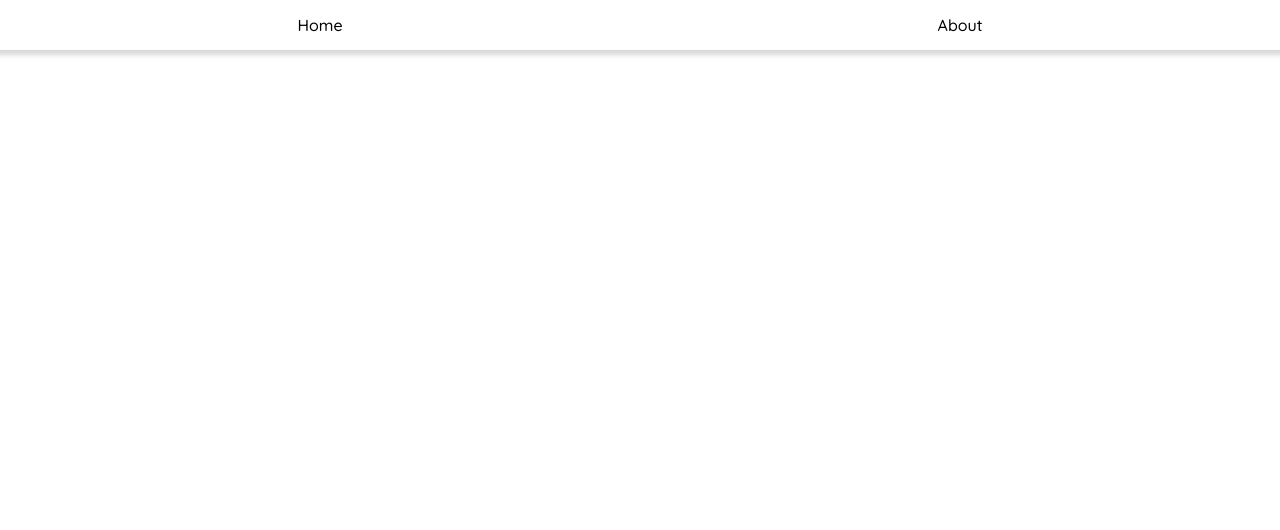
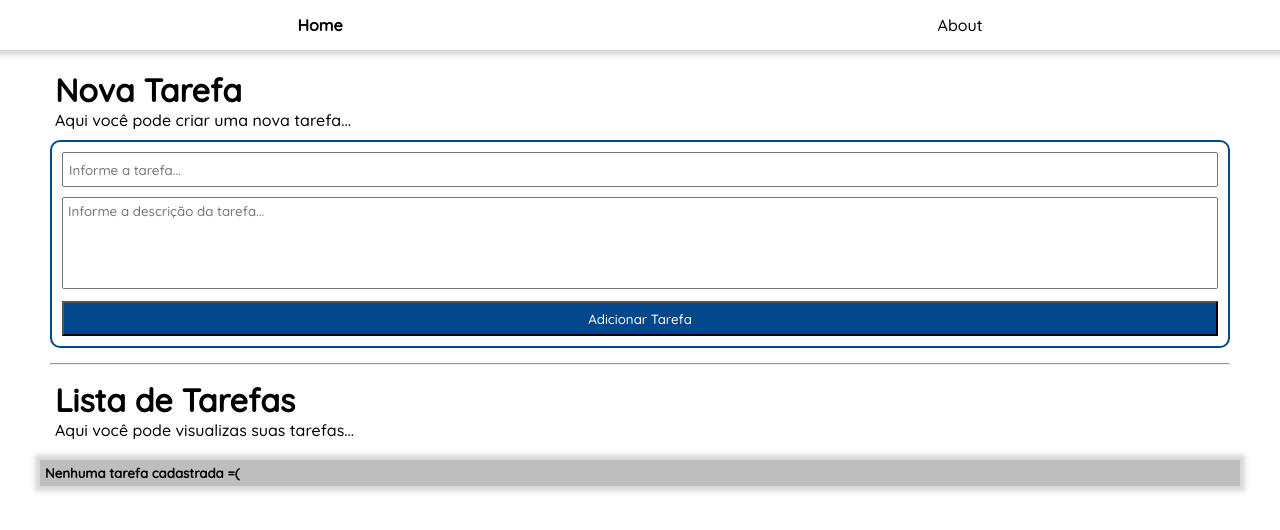
Before and after one commit to diegoftozetto/web-reactjs-todolist, a React (Create React App) app: page /home in a window 1280 px wide. Shown: the top 530 px of the page. Built offline with nearby package versions, Linux system fonts and the light colour scheme.

Commit message:
Adiciona negrito ao menu ativo

```diff
--- a/src/components/Menu/index.jsx
+++ b/src/components/Menu/index.jsx
@@ -1,17 +1,13 @@
-import { Link } from "react-router-dom";
+import { NavLink } from "react-router-dom";
 import "./styles.css";
 
 export const Menu = () => {
   return (
     <nav className="menu-background">
-      <ul className="menu-flex-container">
-        <li>
-          <Link to="/">Home</Link>
-        </li>
-        <li>
-          <Link to="/about">About</Link>
-        </li>
-      </ul>
+      <div className="menu-flex-container">
+        <NavLink to="/home">Home</NavLink>
+        <NavLink to="/about">About</NavLink>
+      </div>
     </nav>
   );
 };
--- a/src/components/Menu/styles.css
+++ b/src/components/Menu/styles.css
@@ -14,16 +14,16 @@
   height: 50px;
 }
 
-.menu-background ul {
-  list-style-type: none;
-}
-
-.menu-flex-container li a {
+.menu-flex-container a {
   text-decoration: none;
   color: black;
 }
 
-.menu-flex-container li a:hover {
+.menu-flex-container a:hover {
   color: rgb(0, 72, 139);
   text-shadow: 2px 2px 8px rgba(20, 49, 110, 0.418);
 }
+
+.menu-background .active {
+  font-weight: bold;
+}
--- a/src/templates/App/index.jsx
+++ b/src/templates/App/index.jsx
@@ -1,5 +1,5 @@
 import { Provider } from 'react-redux';
-import { BrowserRouter, Route, Switch } from 'react-router-dom';
+import { BrowserRouter, Redirect, Route, Switch } from 'react-router-dom';
 import { Menu } from '../../components/Menu';
 import { store } from '../../store';
 import { About } from '../About';
@@ -11,8 +11,11 @@ export const App = () => {
       <BrowserRouter>
         <Menu />
         <Switch>
-          <Route path="/" component={Home} exact/>
           <Route path="/about" component={About} />
+          <Route path="/home" component={Home} />
+          <Route path="/" exact>
+            <Redirect to="/home" />
+          </Route>
         </Switch>
       </BrowserRouter>
     </Provider>
```
